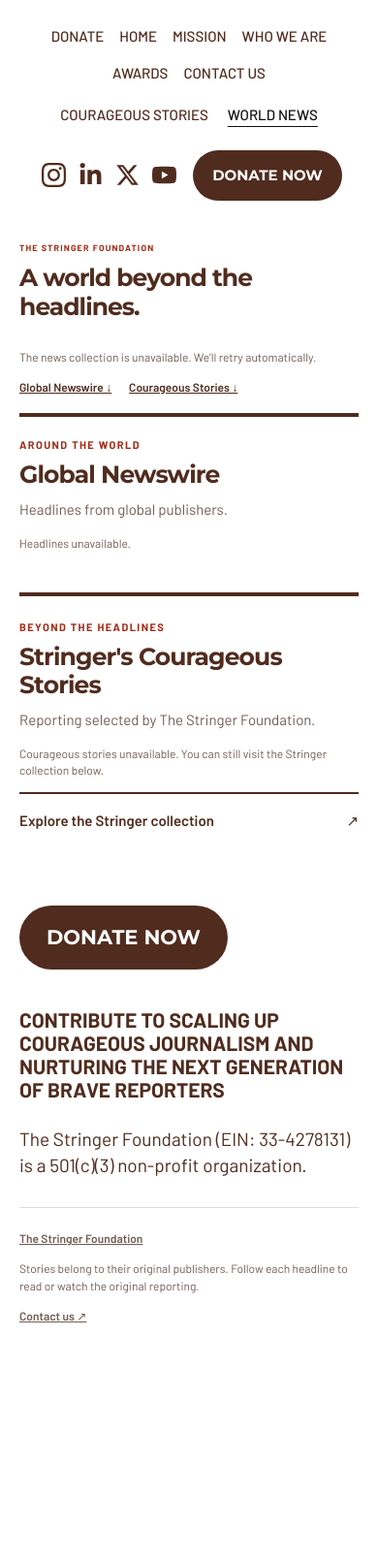
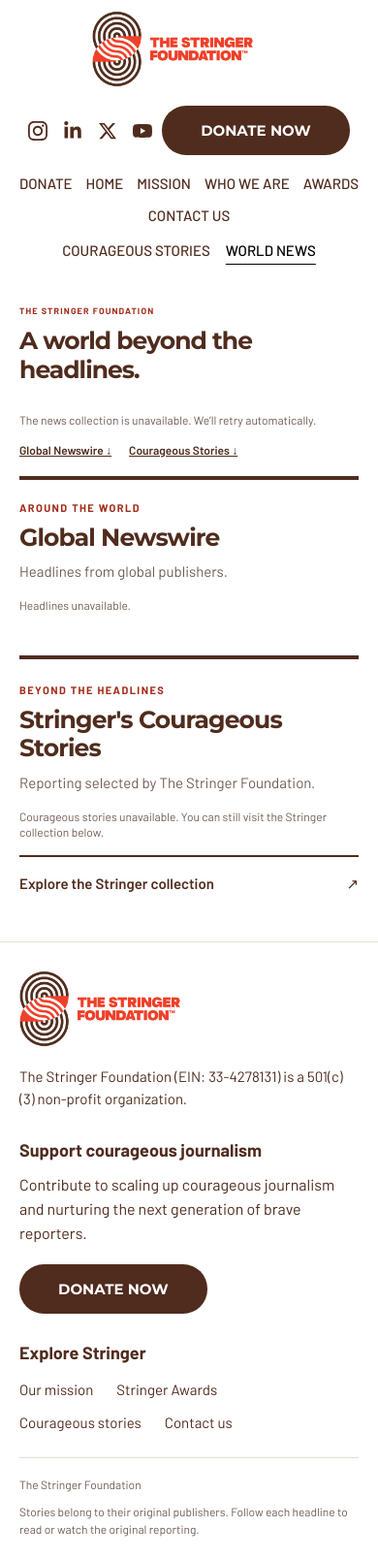
Before and after one commit to stringerfoundation/stringer-news, a website with bundled scripts: page index.html in a window 390 px wide. Shown: the whole page at 97% size. Before the commit the page ends 1389 px from the top, so only its background shows below. Built offline with nearby package versions, Linux system fonts and the light colour scheme; files whose address does not match are found by name.

Commit message:
Restore Stringer logo and match main-site branding with regression tests

```diff
--- a/index.html
+++ b/index.html
@@ -17,6 +17,7 @@
 <body>
   <a class="skip-link" href="#main">Skip to news</a>
   <header class="site-header">
+    <a class="brand" href="https://stringerjournalism.org/" aria-label="The Stringer Foundation home"><img src="./assets/stringer-logo.png" width="350" height="141" alt="The Stringer Foundation" /></a>
     <nav class="main-nav" aria-label="Main navigation">
       <div class="nav-primary">
         <a href="https://stringerjournalism.org/donate">Donate</a>
@@ -71,13 +72,27 @@
     <noscript><p>Enable JavaScript to load the news collection, or <a href="https://stringerjournalism.org/courageous-stories">read Courageous Stories on Stringer’s website</a>.</p></noscript>
   </main>
   <footer class="site-footer">
-    <a class="donate" href="https://www.zeffy.com/embed/donation-form/scaling-up-courageous-journalism?modal=true">Donate now</a>
-    <p class="footer-appeal">Contribute to scaling up courageous journalism and nurturing the next generation of brave reporters</p>
-    <p class="nonprofit">The Stringer Foundation (EIN: 33-4278131) is a 501(c)(3) non-profit organization.</p>
+    <div class="footer-main">
+      <div class="footer-identity">
+        <a href="https://stringerjournalism.org/"><img src="./assets/stringer-logo.png" width="200" height="81" alt="The Stringer Foundation" /></a>
+        <p class="nonprofit">The Stringer Foundation (EIN: 33-4278131) is a 501(c)(3) non-profit organization.</p>
+      </div>
+      <div class="footer-support">
+        <h2>Support courageous journalism</h2>
+        <p class="footer-appeal">Contribute to scaling up courageous journalism and nurturing the next generation of brave reporters.</p>
+        <a class="donate" href="https://www.zeffy.com/embed/donation-form/scaling-up-courageous-journalism?modal=true">Donate now</a>
+      </div>
+      <nav class="footer-nav" aria-label="Footer navigation">
+        <h2>Explore Stringer</h2>
+        <a href="https://stringerjournalism.org/mission">Our mission</a>
+        <a href="https://stringerjournalism.org/awards">Stringer Awards</a>
+        <a href="https://stringerjournalism.org/courageous-stories">Courageous stories</a>
+        <a href="https://stringerjournalism.org/contact-us">Contact us</a>
+      </nav>
+    </div>
     <div class="footer-bottom">
-      <a href="https://stringerjournalism.org/">The Stringer Foundation</a>
+      <span>The Stringer Foundation</span>
       <p>Stories belong to their original publishers. Follow each headline to read or watch the original reporting.</p>
-      <a href="https://stringerjournalism.org/contact-us">Contact us ↗</a>
     </div>
   </footer>
   <script type="module" src="./app.js"></script>
--- a/style.css
+++ b/style.css
@@ -4,110 +4,97 @@
 @media(max-width:767px){.site-header,main,footer{padding-inline:20px}.page-intro{align-items:flex-start;padding-top:25px;gap:15px}.page-intro .eyebrow{font-size:9px}h1{font-size:25px}.refresh-status{line-height:1.5;margin-bottom:15px}.jump-links{display:flex;gap:18px;padding-bottom:19px;font-size:12px;font-weight:600}.desk{grid-template-columns:minmax(0,1fr)}.column{padding:22px 0 0}.column+.column{padding:25px 0 0;border-left:0;border-top:4px solid var(--ink);margin-top:28px}.column-heading{min-height:0;margin-bottom:18px}.column-heading h2{font-size:25px}.feed-status{min-height:0}.story h3{font-size:18px}.story:first-child h3{font-size:23px}.story .summary{font-size:15px}}
 @media(prefers-reduced-motion:no-preference){html{scroll-behavior:smooth}}
 
-/* Main-site navigation and donation footer. */
+/* Values measured on stringerjournalism.org; see tests/fixtures/branding.json. */
 .site-header {
-  max-width: 1720px;
-  display: flex;
+  max-width: 1272px;
+  display: grid;
+  grid-template-columns: 350px minmax(0, 1fr) auto;
   align-items: center;
-  justify-content: space-between;
-  gap: 40px;
-  padding-block: 44px 30px;
+  gap: 10px;
+  padding: 20px 16px;
 }
-.main-nav { flex: 1; min-width: 0; }
+.brand { display: block; width: 350px; }
+.brand img { display: block; width: 350px; height: 141px; object-fit: contain; }
+.main-nav { min-width: 0; }
 .nav-primary, .nav-secondary {
   display: flex;
   flex-wrap: wrap;
   align-items: center;
   justify-content: center;
-  gap: 12px 20px;
+  gap: 10px;
 }
-.nav-secondary { margin-top: 24px; gap: 16px 28px; }
+.nav-secondary { margin-top: 16px; gap: 16px; }
 .main-nav a {
-  font-size: clamp(16px, 1.65vw, 28px);
+  font-family: Barlow, Arial, sans-serif;
+  font-size: 15px;
   font-weight: 500;
-  line-height: 1.35;
-  padding-block: 5px;
+  line-height: 1.5;
   text-transform: uppercase;
   text-decoration: none;
   white-space: nowrap;
 }
 .main-nav a[aria-current], .main-nav a:hover {
-  color: #111;
+  color: #000;
   text-decoration: underline;
-  text-underline-offset: 12px;
+  text-underline-offset: 8px;
   text-decoration-thickness: 1px;
 }
-.header-actions { display: flex; align-items: center; gap: 30px; }
-.social-links { display: flex; align-items: center; gap: 14px; }
-.social-links a { display: grid; place-items: center; width: 40px; height: 44px; }
-.social-links svg { display: block; width: 32px; height: 32px; }
-.social-links a:hover { color: #111; }
+.header-actions { display: flex; align-items: center; gap: 10px; }
+.social-links { display: flex; align-items: center; gap: 16px; }
+.social-links a { display: grid; place-items: center; width: 20px; min-height: 44px; }
+.social-links svg { display: block; width: 20px; height: 20px; }
+.social-links a:hover, .social-links a:focus-visible { color: var(--accent); }
 .donate {
   display: inline-flex;
   align-items: center;
   justify-content: center;
   background: var(--ink);
   color: #fff;
-  border-radius: 999px;
-  padding: 24px 36px;
+  border-radius: 25px;
+  padding: 16px 40px;
   font-family: Montserrat, Arial, sans-serif;
-  font-size: clamp(19px, 1.8vw, 30px);
+  font-size: 15px;
   font-weight: 700;
-  line-height: 1.2;
+  line-height: normal;
   text-transform: uppercase;
   text-decoration: none;
   white-space: nowrap;
 }
-.header-actions .donate { min-width: clamp(210px, 21.6vw, 388px); padding-block: 32px; }
-.donate:hover { background: #341b12; }
-.site-footer { padding-block: 48px 28px; margin-top: 55px; color: var(--ink); }
-.footer-appeal {
-  max-width: 1060px;
-  margin: 68px 0 26px;
-  font-size: clamp(21px, 2.1vw, 30px);
-  font-weight: 700;
-  line-height: 1.08;
-  text-transform: uppercase;
-}
-.nonprofit { margin: 0; font-size: clamp(18px, 2vw, 30px); line-height: 1.4; }
-.footer-bottom {
-  display: flex;
-  align-items: start;
-  justify-content: space-between;
-  gap: 30px;
-  margin-top: 42px;
-  padding-top: 24px;
-  border-top: 1px solid var(--line);
-  color: var(--muted);
-  font-size: 12px;
-}
-.footer-bottom a { flex-shrink: 0; font-weight: 600; }
-.footer-bottom p { margin: 0; max-width: 540px; line-height: 1.5; }
-@media (max-width: 1199px) {
-  .site-header { flex-direction: column; gap: 24px; padding-block: 28px; }
-  .main-nav { width: 100%; }
-  .main-nav a { font-size: 20px; }
-  .nav-secondary { margin-top: 16px; }
-  .header-actions { gap: 36px; }
-  .header-actions .donate { padding: 20px 32px; }
+.donate:hover, .donate:focus-visible { background: var(--accent); color: #fff; }
+.site-footer { padding-block: 36px 24px; margin-top: 56px; border-top: 1px solid var(--line); color: var(--ink); }
+.footer-main { display: grid; grid-template-columns: 1fr 1.4fr .65fr; gap: 48px; align-items: start; }
+.footer-identity img { display: block; width: 200px; height: 81px; object-fit: contain; }
+.nonprofit { max-width: 275px; margin: 18px 0 0; font-size: 15px; line-height: 1.55; }
+.site-footer h2 { font-family: Barlow, Arial, sans-serif; font-size: 18px; font-weight: 700; line-height: 1.35; margin: 0 0 12px; }
+.footer-appeal { margin: 0 0 20px; font-size: 16px; line-height: 1.55; max-width: 440px; }
+.footer-nav { display: flex; flex-direction: column; align-items: start; gap: 10px; }
+.footer-nav h2 { margin-bottom: 2px; }
+.footer-nav a { font-size: 15px; line-height: 1.5; text-decoration: none; }
+.footer-nav a:hover, .collection-link:hover, .story a:hover { color: #000; text-decoration: underline; text-underline-offset: 4px; }
+.footer-bottom { display: flex; justify-content: space-between; align-items: start; gap: 30px; margin-top: 32px; padding-top: 20px; border-top: 1px solid var(--line); font-size: 12px; color: var(--muted); }
+.footer-bottom span { flex-shrink: 0; }
+.footer-bottom p { margin: 0; max-width: 620px; line-height: 1.5; }
+@media (max-width: 1100px) {
+  .site-header { grid-template-columns: 200px 1fr; gap: 18px; }
+  .brand, .brand img { width: 200px; }
+  .brand img { height: 81px; }
+  .header-actions { justify-self: end; }
+  .main-nav { grid-column: 1 / -1; grid-row: 2; }
+  .footer-main { gap: 28px; grid-template-columns: 1fr 1.2fr; }
+  .footer-nav { grid-column: 1 / -1; flex-direction: row; flex-wrap: wrap; gap: 12px 24px; }
+  .footer-nav h2 { width: 100%; }
 }
 @media (max-width: 767px) {
-  .site-header { padding-block: 22px 18px; gap: 22px; }
-  .nav-primary { gap: 8px 16px; }
-  .nav-secondary { gap: 10px 20px; margin-top: 12px; }
-  .main-nav a { font-size: 15px; }
-  .main-nav a[aria-current], .main-nav a:hover { text-underline-offset: 6px; }
-  .header-actions { width: 100%; justify-content: center; flex-wrap: wrap; gap: 12px; }
-  .social-links { gap: 2px; }
-  .social-links a { width: 36px; }
-  .social-links svg { width: 25px; height: 25px; }
-  .header-actions .donate { min-width: 0; padding: 17px 20px; font-size: 15px; }
-  .site-footer { padding-block: 30px 24px; margin-top: 30px; }
-  .site-footer .donate { padding: 20px 28px; font-size: 21px; }
-  .footer-appeal { margin-top: 40px; line-height: 1.15; }
-  .nonprofit { font-size: 19px; }
-  .footer-bottom { flex-direction: column; gap: 15px; margin-top: 30px; }
+  .site-header { grid-template-columns: minmax(0, 1fr); padding: 10px 16px 20px; gap: 18px; }
+  .brand { justify-self: center; }
+  .header-actions { justify-self: center; grid-row: 2; gap: 10px; flex-wrap: wrap; justify-content: center; }
+  .main-nav { grid-row: 3; }
+  .nav-primary { gap: 10px 14px; }
+  .nav-secondary { margin-top: 14px; }
+  .site-footer { padding-block: 28px 22px; margin-top: 32px; }
+  .footer-main { grid-template-columns: minmax(0, 1fr); gap: 28px; }
+  .nonprofit { max-width: 340px; }
+  .footer-bottom { flex-direction: column; gap: 12px; margin-top: 24px; }
 }
-
 .refresh-status:empty, .feed-status:empty { display: none; }
 .page-intro { padding-bottom: 28px; }
```
Also changed, not shown: tests/branding.test.mjs (added, +42 -0 lines), tests/browser.spec.mjs (+58 -0 lines), tests/fixtures/branding.json (added, +31 -0 lines), .github/workflows/pages.yml, README.md.
